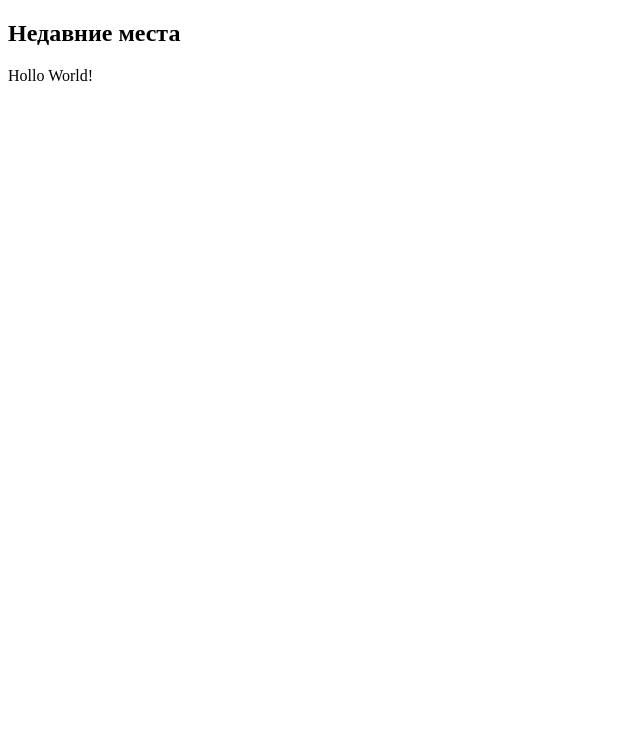
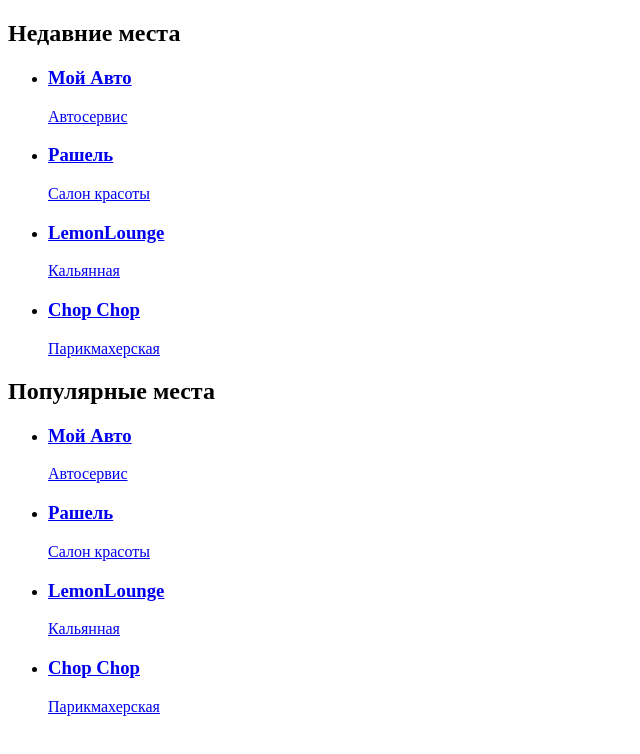
Before and after one commit to VernerBorn/dikol-web, a React (Create React App) app: page / in a window 1280 px wide. Shown: the top 754 px of the page, without its empty margins (0-640 px from the left). Built offline with nearby package versions, Linux system fonts and the light colour scheme.

Commit message:
add ScrollerTouch

```diff
--- /dev/null
+++ b/src/components/UI/Paper.tsx
@@ -0,0 +1,13 @@
+import React from 'react'
+
+interface PaperProps {
+  className: string
+  children: JSX.Element[] | JSX.Element
+  tag?: React.ReactType
+}
+
+const Paper: React.FC<PaperProps> = ({ children, className, tag: Tag = 'div' }): JSX.Element => (
+  <Tag className={`paper paper--${className}`}>{children}</Tag>
+)
+
+export default Paper
--- /dev/null
+++ b/src/components/UI/ScrollerTouch.tsx
@@ -0,0 +1,21 @@
+import React from 'react'
+
+interface ScrollTouchListProps {
+  className: string
+  children: JSX.Element[]
+}
+
+const ScrollTouch: React.FC<ScrollTouchListProps> = ({ children, className }): JSX.Element => {
+  const item = children.map(
+    (children): JSX.Element => (
+      <li className={`scroller-touch__item--${className} scroller-touch__item`}>{children}</li>
+    ),
+  )
+  return (
+    <div className="scroller-touch">
+      <ul className={`scroller-touch__list--${className} scroller-touch__list`}>{item}</ul>
+    </div>
+  )
+}
+
+export default ScrollTouch
--- a/src/components/pages/Home.tsx
+++ b/src/components/pages/Home.tsx
@@ -1,12 +1,36 @@
 import React from 'react'
+import { Link } from 'react-router-dom'
 
 import Section from '../../components/UI/Section'
+import ScrollTouch from '../UI/ScrollerTouch'
+import Paper from '../UI/Paper'
 
 const Home: React.FC = (): JSX.Element => {
+  const recentPlaces = [
+    { id: 1, title: 'Мой Авто', subTitle: 'Автосервиc' },
+    { id: 2, title: 'Рашель', subTitle: 'Салон красоты' },
+    { id: 3, title: 'LemonLounge', subTitle: 'Кальянная' },
+    { id: 4, title: 'Chop Chop', subTitle: 'Парикмахерская' },
+  ]
+  const recentPlacesItem = recentPlaces.map(
+    ({ id, title, subTitle }): JSX.Element => (
+      <Link to={`client/${id}`} className="recent-places__item">
+        <Paper className="recent-places">
+          <h3 className="recent-places__title">{title}</h3>
+          <span className="recent-places__subtitle">{subTitle}</span>
+        </Paper>
+      </Link>
+    ),
+  )
   return (
-    <Section className="recent-places" title="Недавние места">
-      <div className="App">Hollo World!</div>
-    </Section>
+    <>
+      <Section className="recent-places" title="Недавние места">
+        <ScrollTouch className="recent-places">{recentPlacesItem}</ScrollTouch>
+      </Section>
+      <Section className="popular-categories" title="Популярные места">
+        <ScrollTouch className="popular-categories">{recentPlacesItem}</ScrollTouch>
+      </Section>
+    </>
   )
 }
 
```
Also changed, not shown: src/components/UI/ListGroup.tsx (added).
